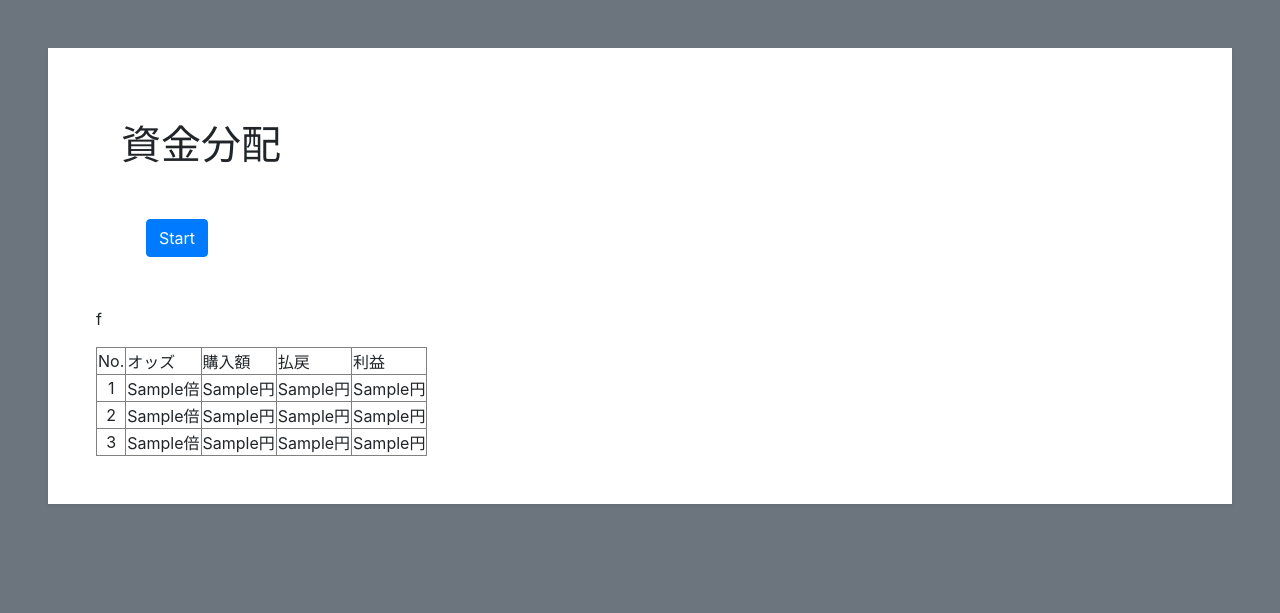
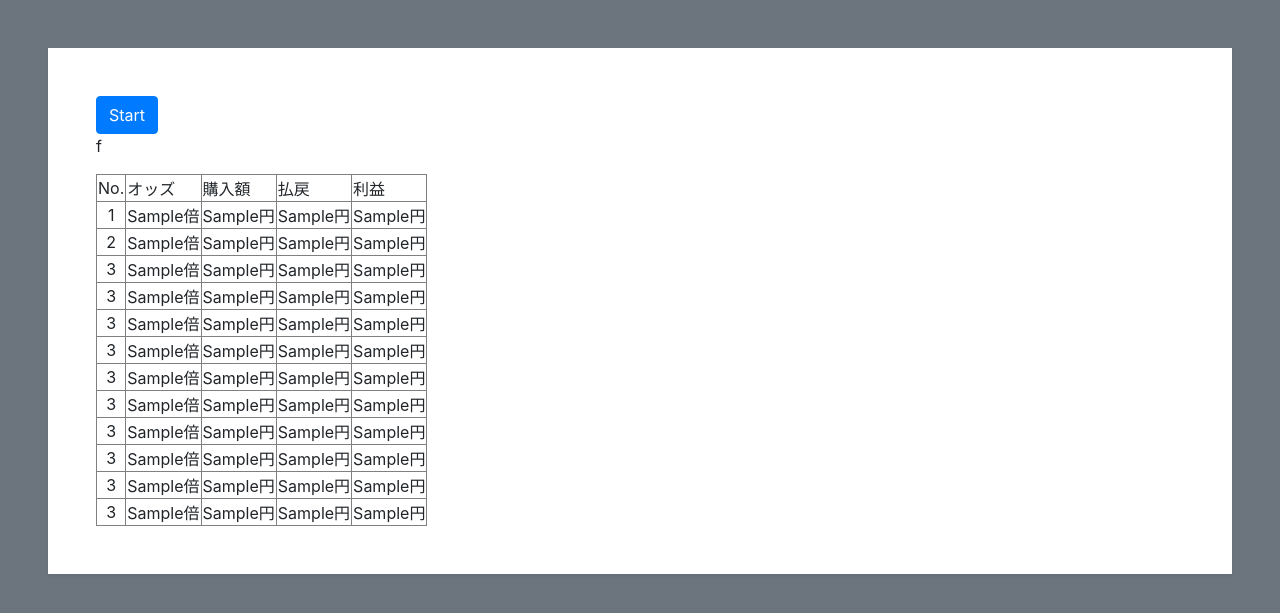
Before and after one commit to mitsugit/simplemitsukeiba, a Flask app: template templates/mainpage.html in a window 1280 px wide. Shown: the top 613 px of the page. Run offline with Flask 2, Linux system fonts and the light colour scheme; the template is opened without the code that fills it: most values are stand-ins (such as "Sample title", 1, 10 or a date in 2020); some libraries are stand-ins or nearby versions.

Commit message:
bootstrap

```diff
--- a/templates/mainpage.html
+++ b/templates/mainpage.html
@@ -10,21 +10,11 @@
 <body class="bg-secondary p-2 p-md-5">
  <div class="bg-white p-2 p-md-5 shadow-sm">
 
-    <div style="margin : 25px 25px 25px 25px">
-        <h1 class="font-weight-normal">資金分配</h1>
-    </div>
-
-    <div style="margin : 50px 50px 50px 50px">
-
 <!-- Button trigger modal -->
 <button type="button" class="btn btn-primary" data-toggle="modal" data-target="#exampleModal">
     Start
     </button>
 
-        </div>
-
-
- <div>
 
       <p class="mb-120">
             f
@@ -59,14 +49,69 @@
                 <td align="right">{{result.return_dict.odds3}}円</td>
                 <td align="right">{{result.profit_dict.odds3}}円</td>
             </tr>
-
-
-
-
-    </div>
-
-
-
+            <tr>
+                <td align="center">3</td>
+                <td align="right">{{result.odds_dict.odds3}}倍</td>
+                <td align="right">{{result.bet_dict.odds3}}円</td>
+                <td align="right">{{result.return_dict.odds3}}円</td>
+                <td align="right">{{result.profit_dict.odds3}}円</td>
+            </tr>
+            <tr>
+                <td align="center">3</td>
+                <td align="right">{{result.odds_dict.odds3}}倍</td>
+                <td align="right">{{result.bet_dict.odds3}}円</td>
+                <td align="right">{{result.return_dict.odds3}}円</td>
+                <td align="right">{{result.profit_dict.odds3}}円</td>
+            </tr>
+            <tr>
+                <td align="center">3</td>
+                <td align="right">{{result.odds_dict.odds3}}倍</td>
+                <td align="right">{{result.bet_dict.odds3}}円</td>
+                <td align="right">{{result.return_dict.odds3}}円</td>
+                <td align="right">{{result.profit_dict.odds3}}円</td>
+            </tr>
+            <tr>
+                <td align="center">3</td>
+                <td align="right">{{result.odds_dict.odds3}}倍</td>
+                <td align="right">{{result.bet_dict.odds3}}円</td>
+                <td align="right">{{result.return_dict.odds3}}円</td>
+                <td align="right">{{result.profit_dict.odds3}}円</td>
+            </tr>
+            <tr>
+                <td align="center">3</td>
+                <td align="right">{{result.odds_dict.odds3}}倍</td>
+                <td align="right">{{result.bet_dict.odds3}}円</td>
+                <td align="right">{{result.return_dict.odds3}}円</td>
+                <td align="right">{{result.profit_dict.odds3}}円</td>
+            </tr>
+            <tr>
+                <td align="center">3</td>
+                <td align="right">{{result.odds_dict.odds3}}倍</td>
+                <td align="right">{{result.bet_dict.odds3}}円</td>
+                <td align="right">{{result.return_dict.odds3}}円</td>
+                <td align="right">{{result.profit_dict.odds3}}円</td>
+            </tr>
+            <tr>
+                <td align="center">3</td>
+                <td align="right">{{result.odds_dict.odds3}}倍</td>
+                <td align="right">{{result.bet_dict.odds3}}円</td>
+                <td align="right">{{result.return_dict.odds3}}円</td>
+                <td align="right">{{result.profit_dict.odds3}}円</td>
+            </tr>
+            <tr>
+                <td align="center">3</td>
+                <td align="right">{{result.odds_dict.odds3}}倍</td>
+                <td align="right">{{result.bet_dict.odds3}}円</td>
+                <td align="right">{{result.return_dict.odds3}}円</td>
+                <td align="right">{{result.profit_dict.odds3}}円</td>
+            </tr>
+            <tr>
+                <td align="center">3</td>
+                <td align="right">{{result.odds_dict.odds3}}倍</td>
+                <td align="right">{{result.bet_dict.odds3}}円</td>
+                <td align="right">{{result.return_dict.odds3}}円</td>
+                <td align="right">{{result.profit_dict.odds3}}円</td>
+            </tr>
 <!-- Modal -->
 <div class="modal fade" id="exampleModal" tabindex="-1" aria-labelledby="exampleModalLabel" aria-hidden="true">
     <div class="modal-dialog">
@@ -131,14 +176,14 @@
         </form>
 </div>
 
+</div>
 
-
- </div>
 
 
         <script src="https://code.jquery.com/jquery-3.5.1.slim.min.js" integrity="sha384-DfXdz2htPH0lsSSs5nCTpuj/zy4C+OGpamoFVy38MVBnE+IbbVYUew+OrCXaRkfj" crossorigin="anonymous"></script>
         <script src="https://cdn.jsdelivr.net/npm/popper.js@1.16.1/dist/umd/popper.min.js" integrity="sha384-9/reFTGAW83EW2RDu2S0VKaIzap3H66lZH81PoYlFhbGU+6BZp6G7niu735Sk7lN" crossorigin="anonymous"></script>
         <script src="https://stackpath.bootstrapcdn.com/bootstrap/4.5.2/js/bootstrap.min.js" integrity="sha384-B4gt1jrGC7Jh4AgTPSdUtOBvfO8shuf57BaghqFfPlYxofvL8/KUEfYiJOMMV+rV" crossorigin="anonymous"></script>
+
 </body>
 
 </html>
```
Lines whose indentation alone changed are shown as unchanged.
